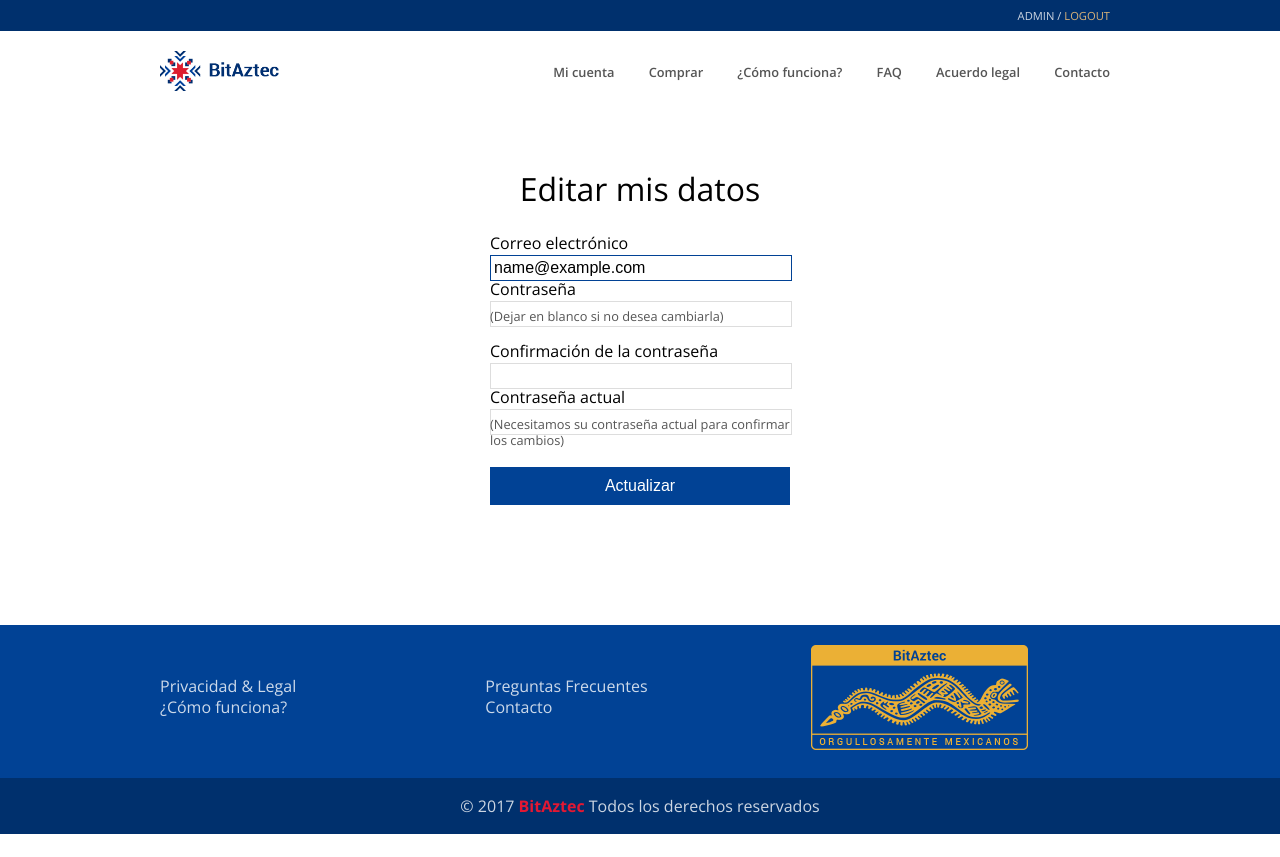
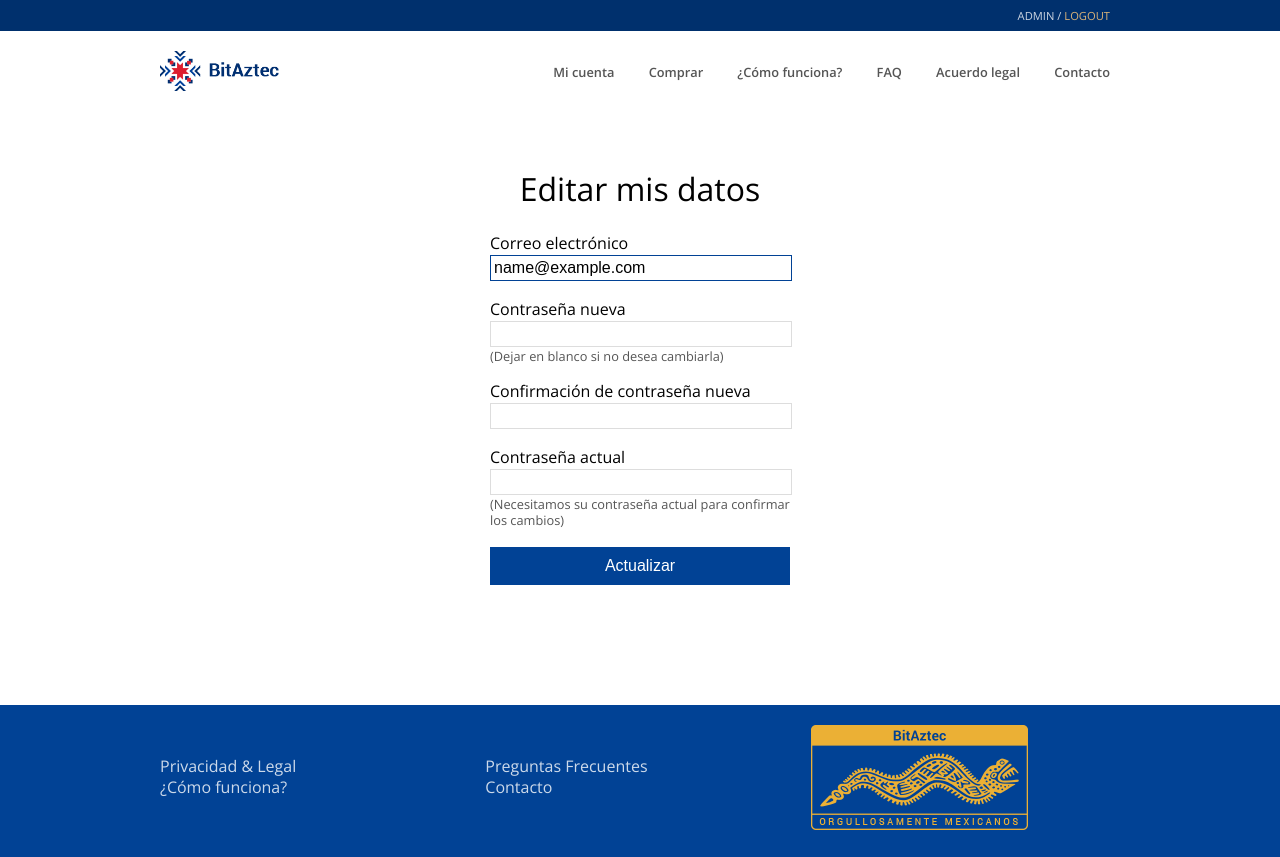
Before and after one commit to ernestocr/bitaztec, a Rails app: page /users/edit in a window 1280 px wide. Shown: the top 857 px of the page. Before the commit the page ends 834 px from the top, so only its background shows below. Run offline with Rails 7, Linux system fonts and the light colour scheme; the visitor is signed in with stand-in values (Sample User, id 1); style sheets or scripts are compiled from the project's sources; parts of the project's set-up code (start-up, migrations or seed data) failed here and were passed over; some libraries are stand-ins or nearby versions.

Commit message:
fixed un-reproducible bug in user account edit

```diff
--- a/app/assets/stylesheets/client/devise.scss
+++ b/app/assets/stylesheets/client/devise.scss
@@ -46,9 +46,6 @@
 
   form {
     small {
-      position: relative;
-      // display: none;
-      top: -20px;
       font-size: 0.8em;
       color: $dgrey;
     }
--- a/app/views/devise/registrations/edit.html.erb
+++ b/app/views/devise/registrations/edit.html.erb
@@ -2,10 +2,24 @@
 <h2>Editar mis datos</h2>
 
 <%= simple_form_for(resource, as: resource_name, url: registration_path(resource_name), html: { method: :put }) do |f| %>
-  <%= f.error_notification %>
+  <%#= f.error_notification %>
+
+  <% if f.error_notification %>
+    <div id="error_explanation">
+      <h2>Hubo errores:</h2>
+      <ul>
+        <% resource.errors.full_messages.each do |error| %>
+          <li><%= error %></li>
+        <% end %>
+      </ul>
+    </div>
+  <% end %>
 
   <div class="form-inputs">
-    <%= f.input :email, required: true, autofocus: true %>
+    <div class="field">
+      <label>Correo electrónico</label>
+      <%= f.email_field :email, required: true, autofocus: true %>
+    </div>
 
     <% if devise_mapping.confirmable? && resource.pending_reconfirmation? %>
       <small>
@@ -13,11 +27,22 @@
       </small>
     <% end %>
 
-    <%= f.input :password, autocomplete: "off", required: false %>
-    <small>(Dejar en blanco si no desea cambiarla)</small>
-    <%= f.input :password_confirmation, required: false %>
-    <%= f.input :current_password, required: true %>
-    <small>(Necesitamos su contraseña actual para confirmar los cambios)</small>
+    <div class="field">
+      <label>Contraseña nueva</label>
+      <%= f.password_field :password, autocomplete: "off", required: false %>
+      <small>(Dejar en blanco si no desea cambiarla)</small>
+    </div>
+
+    <div class="field">
+      <label>Confirmación de contraseña nueva</label>
+      <%= f.password_field :password_confirmation, required: false %>
+    </div>
+
+    <div class="field">
+      <label>Contraseña actual</label>
+      <%= f.password_field :current_password, required: true %>
+      <small>(Necesitamos su contraseña actual para confirmar los cambios)</small>
+    </div>
   </div>
 
   <div class="form-actions">
```
